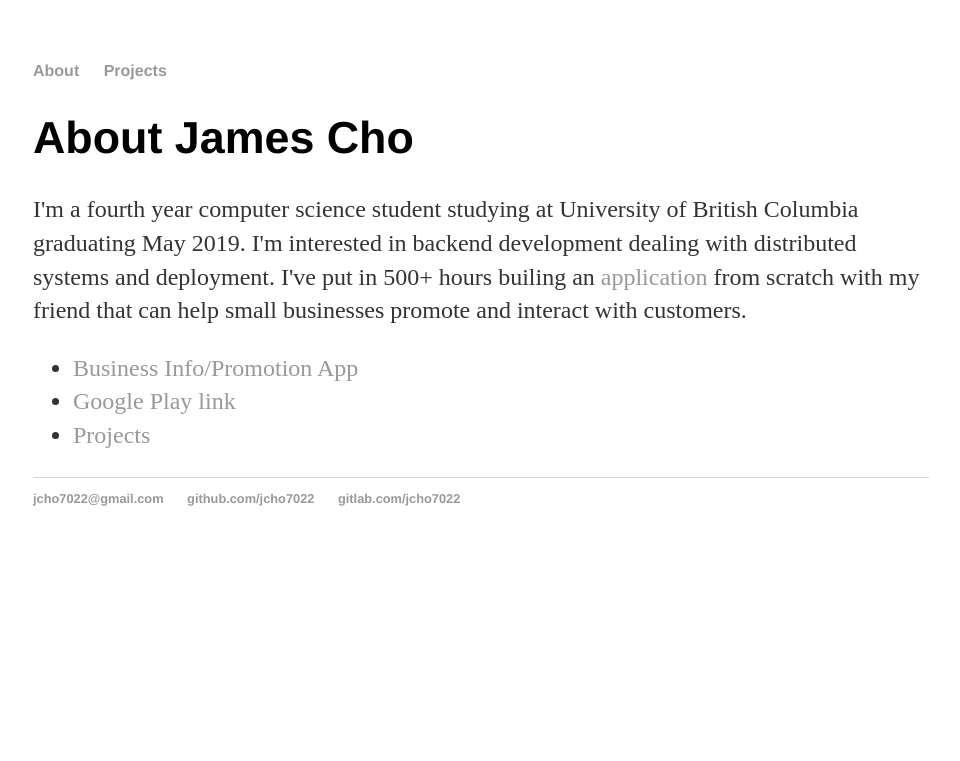
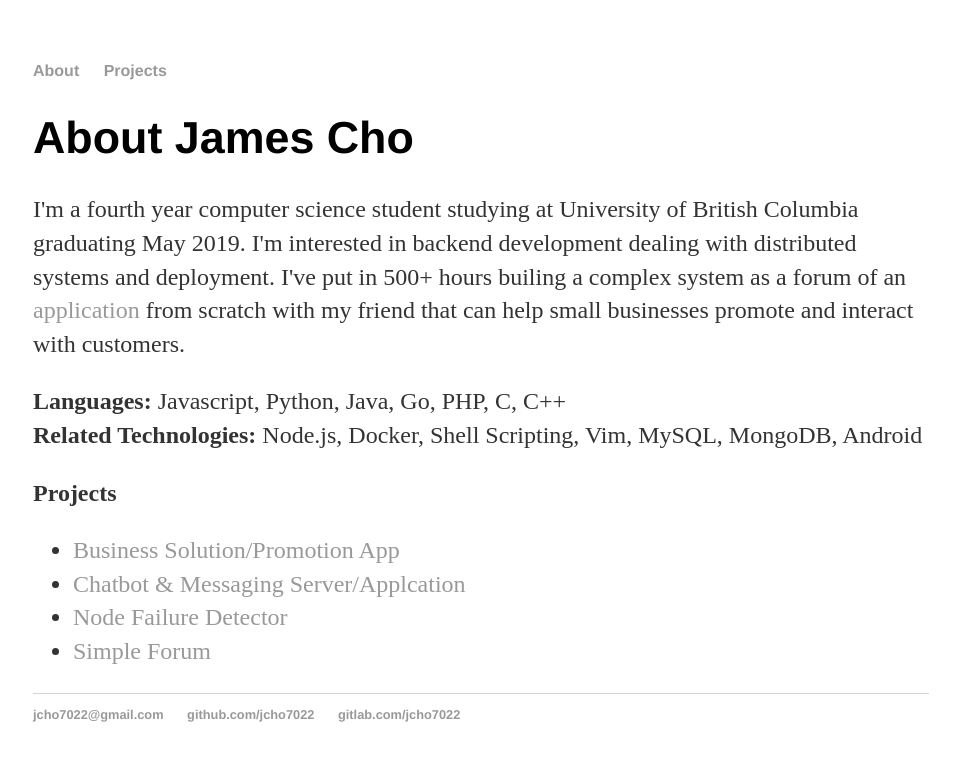
Before and after one commit to jcho7022/jcho7022.github.io, a Jekyll site: the page built from about/index.html, in a window 1280 px wide. Shown: the top 761 px of the page, without its empty margins (159-1119 px from the left). Built offline with Jekyll 4.4.1, drawn with Linux system fonts in a browser that asks for light colours.

Commit message:
Update index.html

```diff
--- a/about/index.html
+++ b/about/index.html
@@ -7,13 +7,17 @@ title: About James Cho
 		<p>
 		I'm a fourth year computer science student studying at University of British Columbia graduating May 2019.
 		I'm interested in backend development dealing with distributed systems and deployment. I've put in 500+ hours
-		builing an <a href="https://play.google.com/store/apps/details?id=com.floatapplication">application</a>
+		builing a complex system as a forum of an <a href="https://play.google.com/store/apps/details?id=com.floatapplication">application</a>
 		from scratch with my friend that can help small businesses promote and interact with customers.
 		</p>
+	<p><b>Languages:</b> Javascript, Python, Java, Go, PHP, C, C++ <br>
+		<b>Related Technologies:</b> Node.js, Docker, Shell Scripting, Vim, MySQL, MongoDB, Android</p>
 
+	<p><b>Projects</b>
 	<ul class="direct">
-		<li><a href="https://jcho7022.github.io/projects/float/">Business Info/Promotion App</a></li>
-		<li><a href="https://play.google.com/store/apps/details?id=com.floatapplication">Google Play link</a></li>
-		<li><a href="https://jcho7022.github.io/projects/">Projects</a></li>
-		</ul>
+		<li> <a href="/projects/float" title="Business Solution/Promotion App">Business Solution/Promotion App</a></li>
+ 		<li> <a href="/projects/chatbot" title="Chatbot & Client App">Chatbot & Messaging Server/Applcation</a></li>
+  		<li> <a href="/projects/fd" title="Failure Detector">Node Failure Detector</a></li>
+  		<li> <a href="/projects/forum" title="Simple Forum">Simple Forum</a></li>
+	</ul>
 </div>
```
